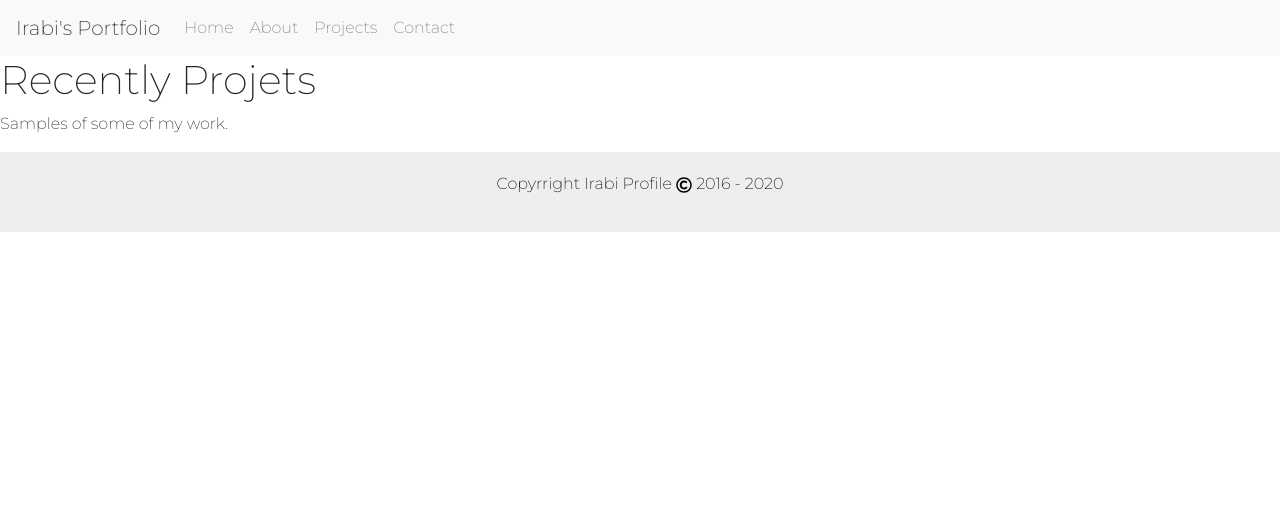
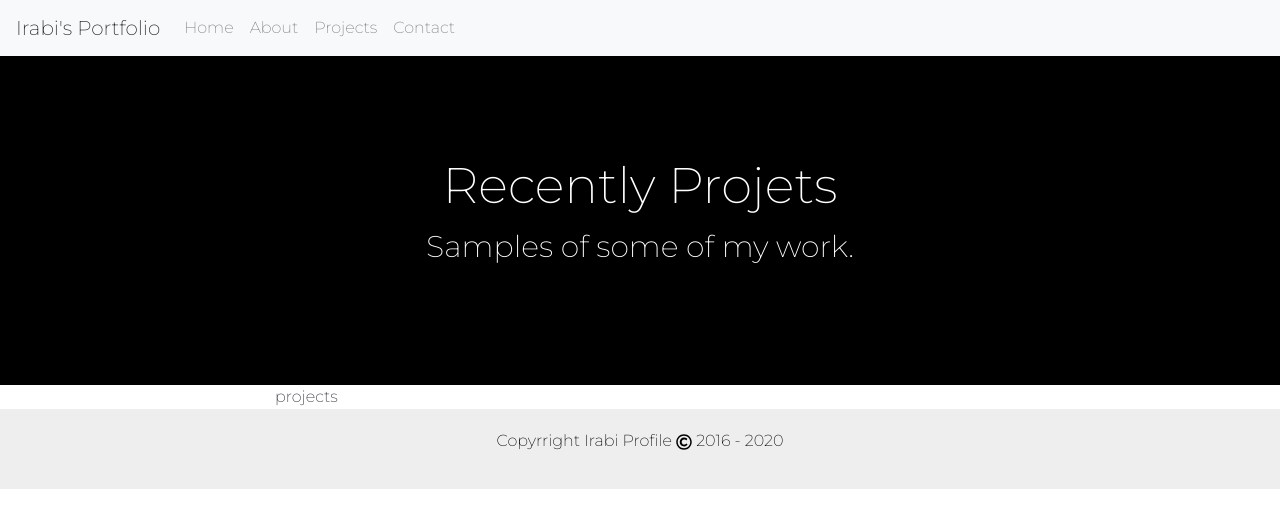
Before and after one commit to irabi01/portfolio, a Gatsby site: page /projects in a window 1280 px wide. Built offline with nearby package versions, Linux system fonts and the light colour scheme; Gatsby itself is replaced by a stand-in of ours.

Commit message:
update project page

```diff
--- a/src/components/developmentProcess.js
+++ b/src/components/developmentProcess.js
@@ -73,12 +73,6 @@ const DevelopmentProcess = () =>{
                                     </div>
                                 </div>
 
-
-
-
-
-
-
                             </div>
                         </div>
                     </div>
--- a/src/components/layout.css
+++ b/src/components/layout.css
@@ -218,3 +218,21 @@ body{
 .process_section1 .content .steps .media .media-body p{
   font-size: 18px;
 }
+
+
+
+
+/* project_page */
+.project_page{
+  background-color: var(--mainBlack);
+  text-align: var(--centerAlign);
+  padding: 100px 0px;
+}
+.project_page .content h1{
+  font-size: 50px;
+  color: var(--mainWhite);
+}
+.project_page .content p{
+  color: var(--mainWhite);
+  font-size: 30px;
+}
--- a/src/pages/projects.js
+++ b/src/pages/projects.js
@@ -6,9 +6,28 @@ import helpothers from '../images/helpothers.png'
 const ProjectsPage = () => {
     return (
         <Layout>
-            <div>
-                <h1>Recently Projets</h1>
-                <p>Samples of some of my work.</p>
+            <div className="project_page">
+                <div className="container">
+                    <div className="row">
+                        <div className="col-md-12">
+                            <div className="content">
+                                <h1>Recently Projets</h1>
+                                <p>Samples of some of my work.</p>
+                            </div>
+                        </div>
+                    </div>
+                </div>
+            </div>
+            <div className="project_section">
+                <div className="container">
+                    <div className="row">
+                        <div className="col-md-8 offset-md-2">
+                            <div className="content">
+                                projects
+                            </div>
+                        </div>
+                    </div>
+                </div>
             </div>
         </Layout>
     )
```
